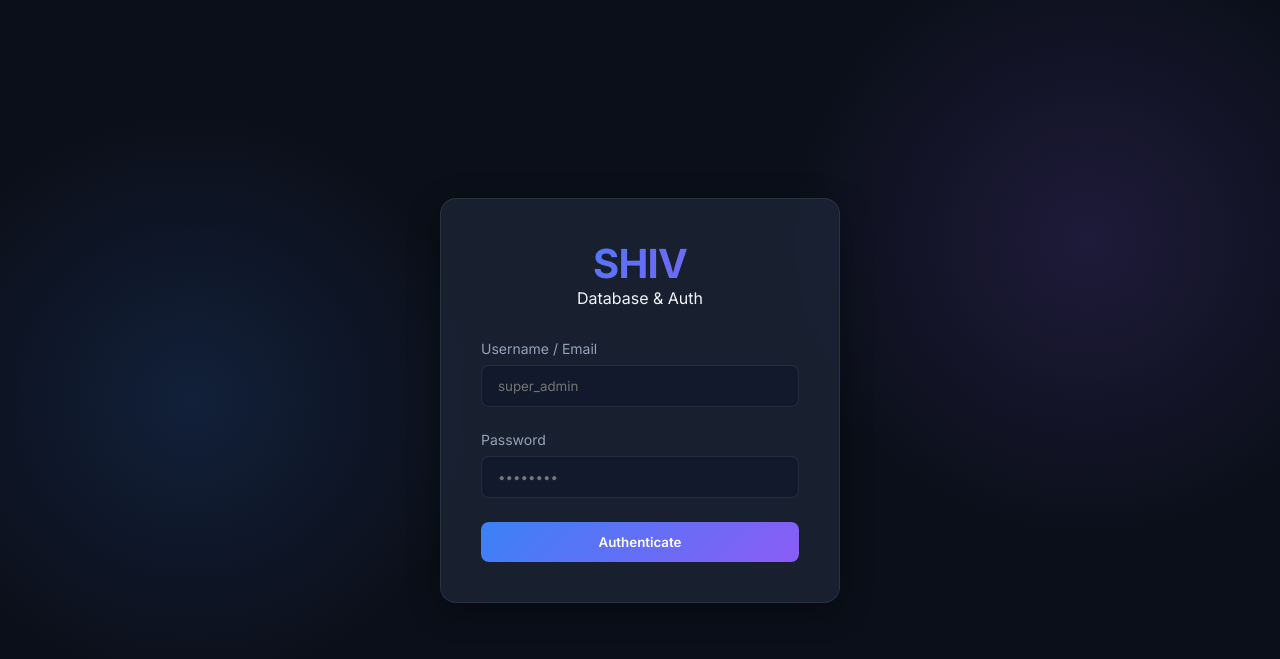
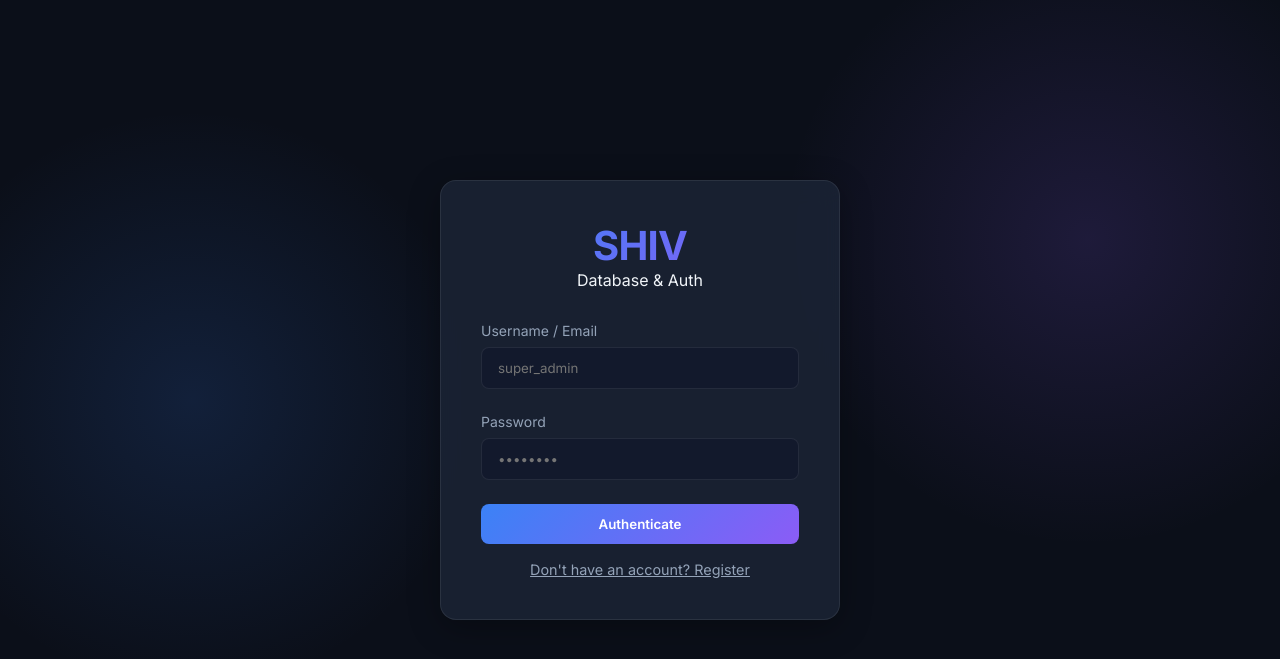
Before and after one commit to shivamgupt-2010/shiv-database, a FastAPI app: page /dashboard in a window 1280 px wide. Shown: the top 659 px of the page. Run offline with FastAPI, Linux system fonts and the light colour scheme.

Commit message:
Update app/templates/index.html

```diff
--- a/app/templates/index.html
+++ b/app/templates/index.html
@@ -30,6 +30,32 @@
                         <span class="loader hidden"></span>
                     </button>
                     <div id="login-error" class="error-msg hidden"></div>
+                    <div style="text-align: center; margin-top: 15px;">
+                        <a href="#" id="show-register-link" style="color: var(--text-muted); font-size: 0.9rem;">Don't have an account? Register</a>
+                    </div>
+                </form>
+
+                <form id="register-form" class="hidden">
+                    <div class="form-group">
+                        <label for="reg-email">Email</label>
+                        <input type="email" id="reg-email" required placeholder="admin@example.com">
+                    </div>
+                    <div class="form-group">
+                        <label for="reg-username">Username</label>
+                        <input type="text" id="reg-username" required placeholder="super_admin">
+                    </div>
+                    <div class="form-group">
+                        <label for="reg-password">Password</label>
+                        <input type="password" id="reg-password" required placeholder="••••••••">
+                    </div>
+                    <button type="submit" class="btn primary-btn" id="register-btn">
+                        <span class="btn-text">Register Account</span>
+                        <span class="loader hidden"></span>
+                    </button>
+                    <div id="register-error" class="error-msg hidden"></div>
+                    <div style="text-align: center; margin-top: 15px;">
+                        <a href="#" id="show-login-link" style="color: var(--text-muted); font-size: 0.9rem;">Already have an account? Login</a>
+                    </div>
                 </form>
             </div>
         </div>
```
